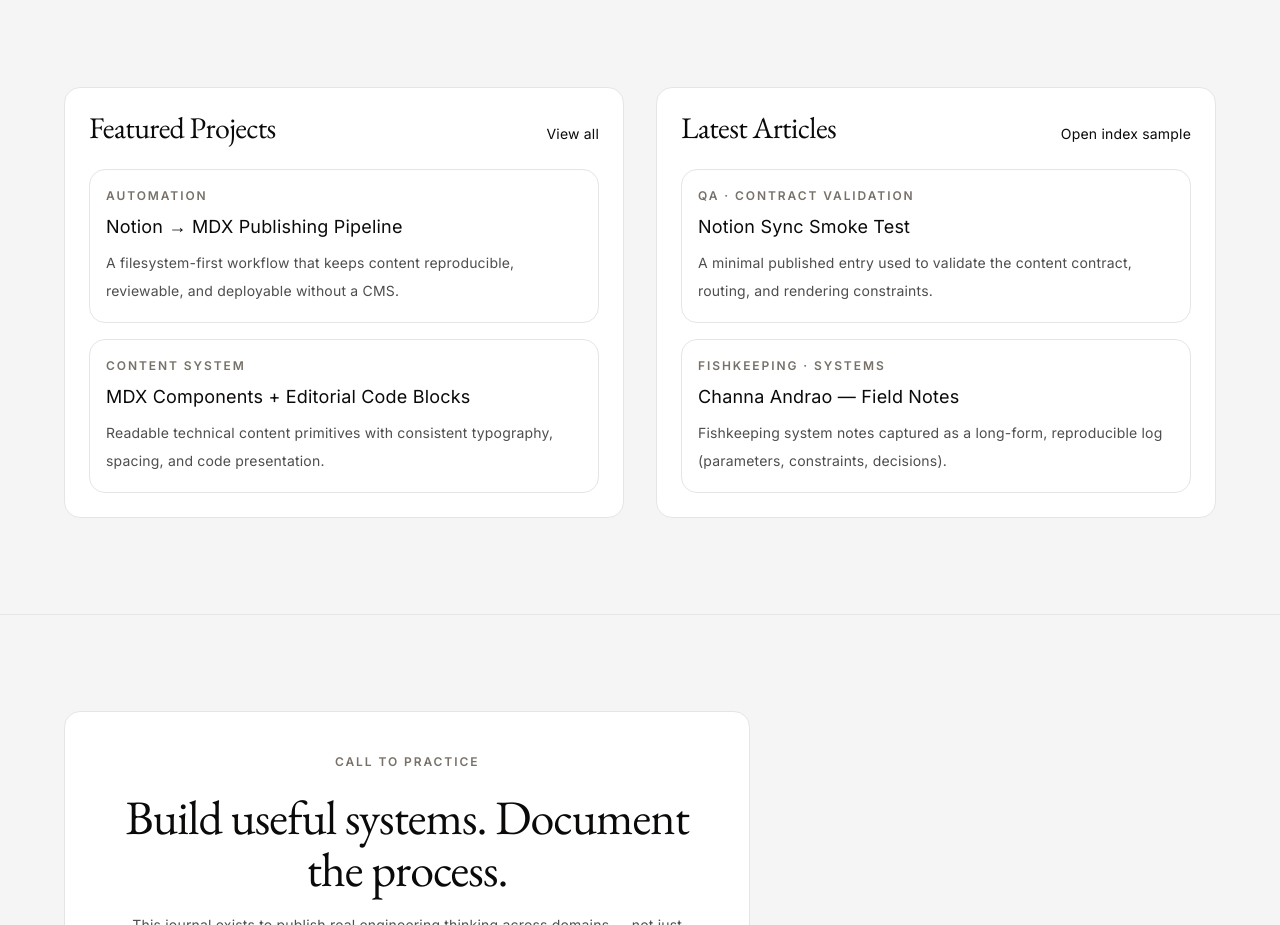
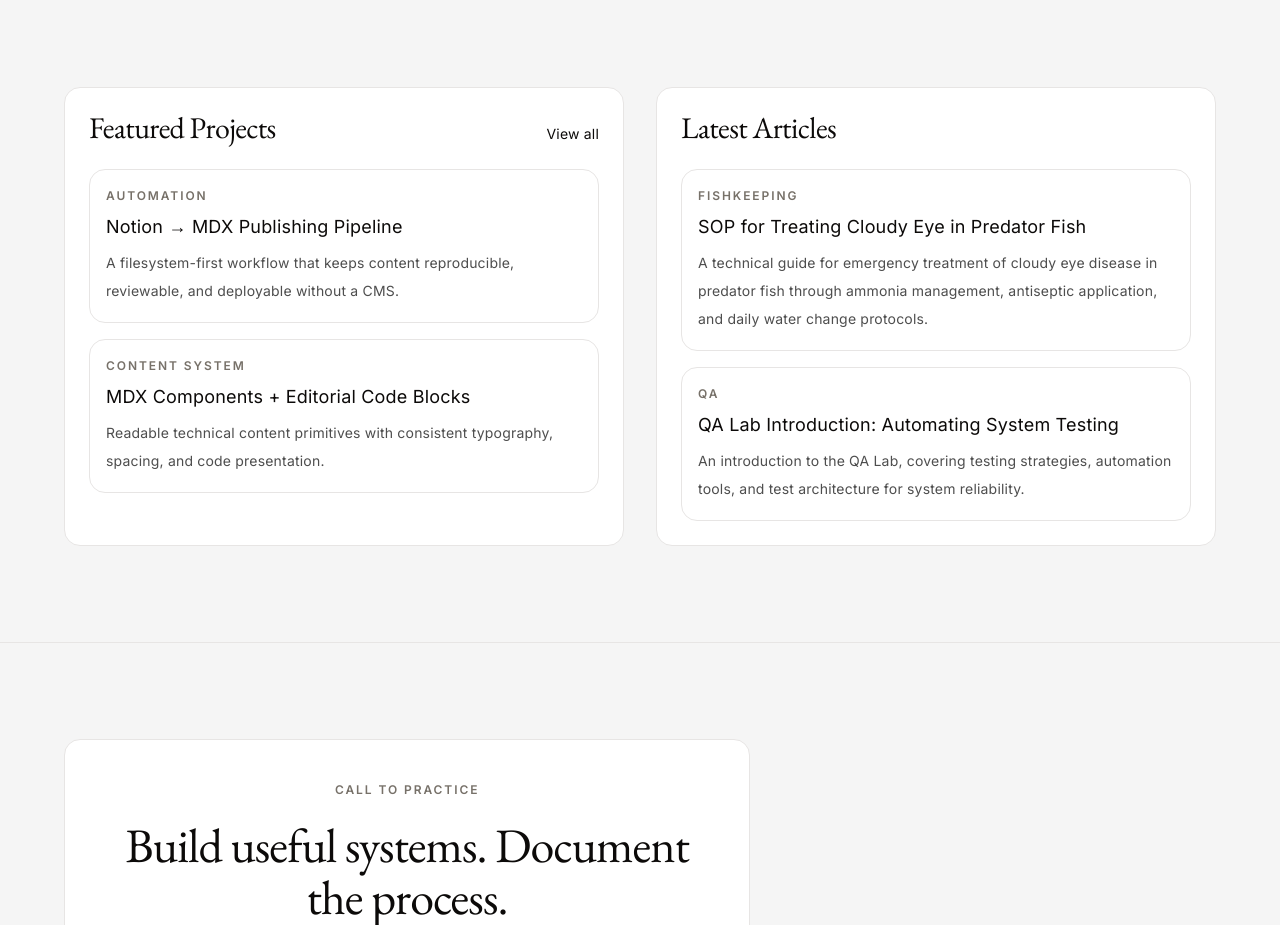
Before and after one commit to randykaskuser/ranmaul-engineering-labs, a Next.js app: page / in a window 1280 px wide. Shown: the part 2880-3805 px from the top of the page. Built offline with nearby package versions, Linux system fonts and the light colour scheme.

Commit message:
feat: make homepage dynamic and sync channa andrao metadata

```diff
--- a/app/page.tsx
+++ b/app/page.tsx
@@ -3,6 +3,7 @@ import Link from "next/link";
 import { Grid } from "@/components/layout/grid";
 import { Section } from "@/components/layout/section";
 import { Stack } from "@/components/layout/stack";
+import { getRecentArticles, type Locale } from "@/lib/content";
 
 export const metadata: Metadata = {
   title: "Home",
@@ -73,23 +74,9 @@ const projects = [
   },
 ] as const;
 
-const latest = [
-  {
-    title: "Notion Sync Smoke Test",
-    description: "A minimal published entry used to validate the content contract, routing, and rendering constraints.",
-    href: "/en/qa/notion-sync-smoke-test",
-    meta: "QA · Contract validation",
-  },
-  {
-    title: "Channa Andrao — Field Notes",
-    description: "Fishkeeping system notes captured as a long-form, reproducible log (parameters, constraints, decisions).",
-    href: "/id/fishkeeping/channa-andrao",
-    meta: "Fishkeeping · Systems",
-  },
-] as const;
-
-export default function Home({ locale = "en" }: { locale?: string }) {
+export default async function Home({ locale = "en" }: { locale?: string }) {
   const currentCategories = getCategories(locale);
+  const latestArticles = await getRecentArticles(locale as Locale, 2);
 
   return (
     <>
@@ -206,18 +193,19 @@ export default function Home({ locale = "en" }: { locale?: string }) {
             <article className="editorial-card p-6">
               <div className="mb-6 flex items-end justify-between gap-4">
                 <h2 className="display-title text-3xl text-ink">Latest Articles</h2>
-                <Link href="/en/qa/notion-sync-smoke-test" className="text-sm text-body hover:text-ink">
-                  Open index sample
-                </Link>
               </div>
               <Stack gap="sm">
-                {latest.map((entry) => (
-                  <Link key={entry.title} href={entry.href} className="block rounded-2xl border border-hairline p-4">
-                    <p className="type-kicker">{entry.meta}</p>
-                    <h3 className="mt-2 text-lg text-ink">{entry.title}</h3>
-                    <p className="mt-2 text-sm leading-7 text-body">{entry.description}</p>
-                  </Link>
-                ))}
+                {latestArticles.length > 0 ? (
+                  latestArticles.map((article) => (
+                    <Link key={article.slug} href={`/${article.locale}/${article.domain}/${article.slug}`} className="block rounded-2xl border border-hairline p-4">
+                      <p className="type-kicker uppercase">{article.domain}</p>
+                      <h3 className="mt-2 text-lg text-ink">{article.title}</h3>
+                      <p className="mt-2 text-sm leading-7 text-body">{article.description}</p>
+                    </Link>
+                  ))
+                ) : (
+                  <p className="text-sm text-body">No entries yet.</p>
+                )}
               </Stack>
             </article>
           </Grid>
```
